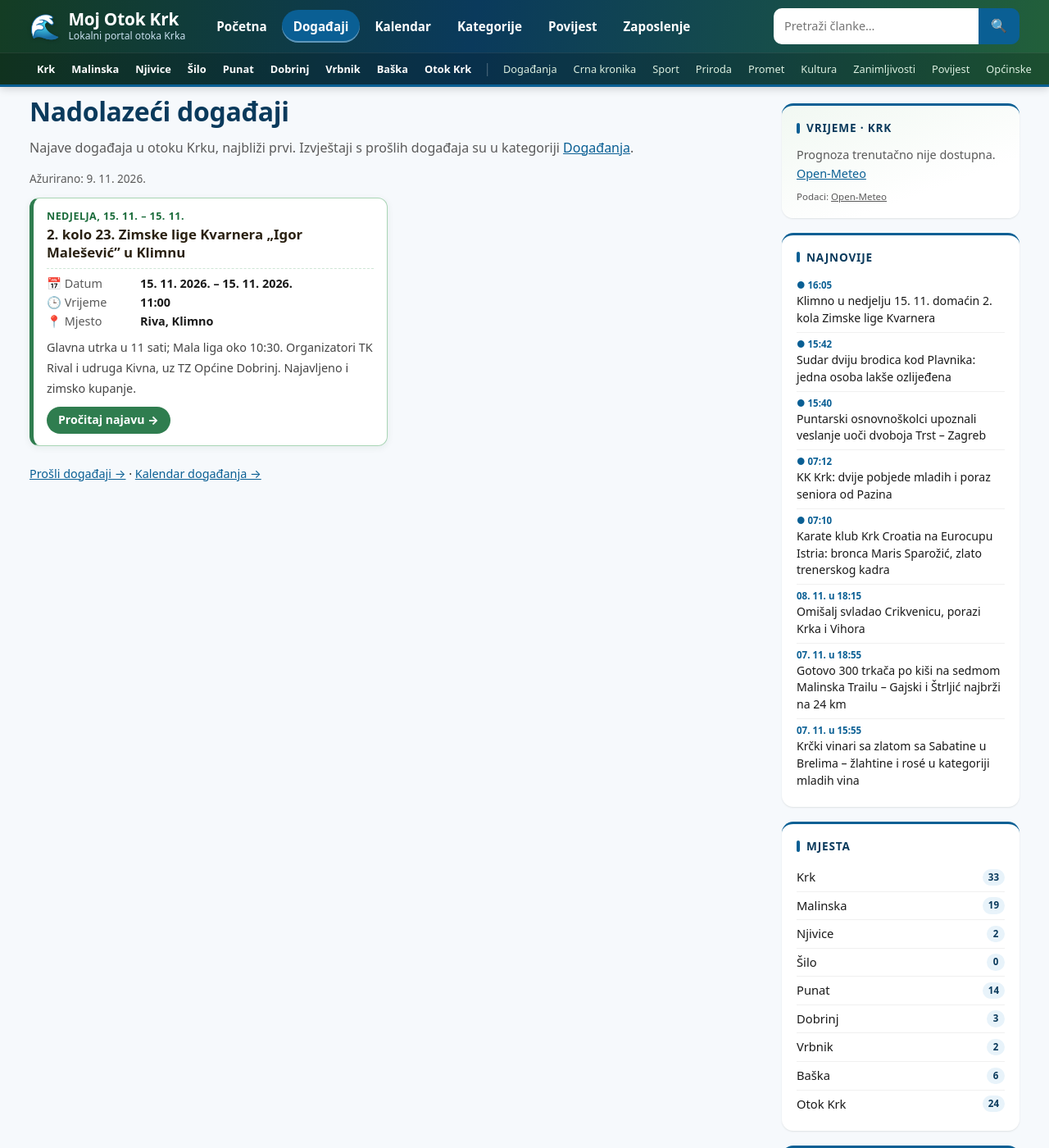
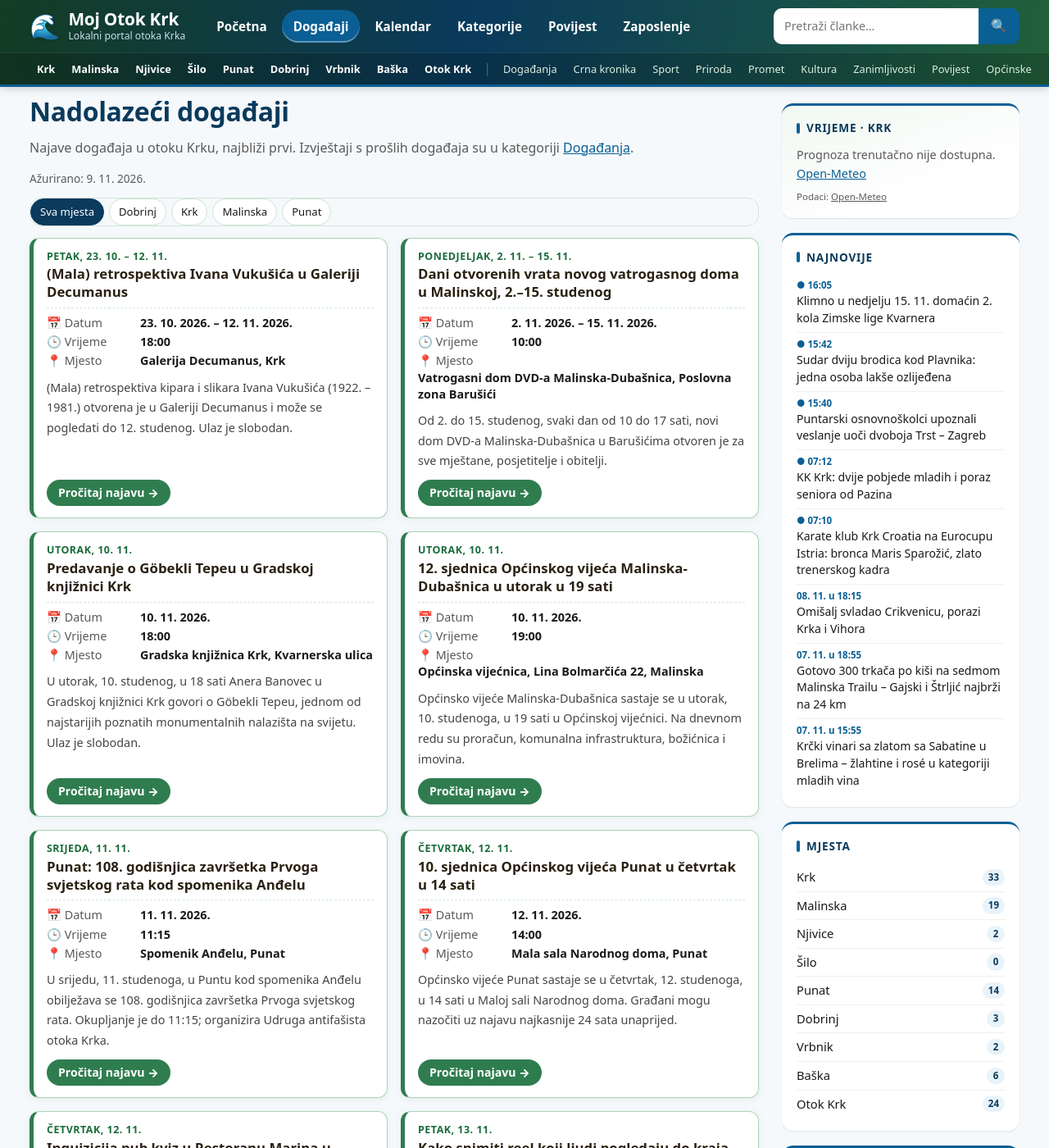
Before and after one commit to MojGK/moj-otok-krk, a Jekyll site: the page built from dogadaji.md, in a window 1280 px wide and 1400 px high. Shown: the whole window at 82% size. Built offline with Jekyll 4.4.1, drawn with Linux system fonts in a browser that asks for light colours; some of the changed text lies outside the part shown.

Commit message:
fix: dogadjanja.yml – ukloni YAML '...' korupciju, regeneriraj nadolazeće

```diff
--- a/_data/dogadjanja.yml
+++ b/_data/dogadjanja.yml
@@ -2,222 +2,125 @@
 # Upute: _data/README-zaposlenje-dogadjanja.md
 azurirano: 2026-11-09
 dogadjaji:
-  - naziv: '2. kolo 23. Zimske lige Kvarnera „Igor Malešević” u Klimnu'
-    datum: 2026-11-15
+  - naziv: "(Mala) retrospektiva Ivana Vukušića u Galeriji Decumanus"
+    datum: 2026-10-23
+    datum_do: 2026-11-12
+    vrijeme: "18:00"
+    mjesto: "Galerija Decumanus, Krk"
+    grad: Krk
+    opis: "(Mala) retrospektiva kipara i slikara Ivana Vukušića (1922. – 1981.) otvorena je u Galeriji Decumanus i može se pogledati do 12. studenog. Ulaz je slobodan."
+    link: /ivan-vukusic-mala-retrospektiva-decumanus/
+  - naziv: "Dani otvorenih vrata novog vatrogasnog doma u Malinskoj, 2.–15. studenog"
+    datum: 2026-11-02
     datum_do: 2026-11-15
-    vrijeme: "11:00"
-    mjesto: Riva, Klimno
-    grad: Dobrinj
-    opis: Glavna utrka u 11 sati; Mala liga oko 10:30. Organizatori TK Rival i udruga Kivna, uz TZ Općine Dobrinj. Najavljeno i zimsko kupanje.
-    link: /zimska-liga-kvarnera-klimno-2-kolo/
-  - naziv: '„Misec hrvaskoga libra” na Korniću: Irena Plejić Premec i vlč. Zvonimir Badurina Dudić'
-    datum: 2026-11-07
-    datum_do: 2026-11-07
-    vrijeme: "18:00"
-    mjesto: Etno kuća (Muzej), Kamenica 16, Kornić
-    grad: Krk
-    opis: Katedra Čakavskog sabora Kornić obilježava Mjesec hrvatske knjige predstavljanjem knjiga Irene Plejić Premec i vlč. Zvonimira Badurine Dudića.
-    link: /misec-hrvaskoga-libra-na-kornic/
-  - naziv: 'Malinska Outdoor Weekend: trail, hiking i bicikl 7. i 8. studenog'
-    datum: 2026-11-07
-    datum_do: 2026-11-08
-    vrijeme: "09:00"
-    mjesto: Hotel Malin (subota) i riva kod DUBoaka (nedjelja), Malinska
-...
+    vrijeme: "10:00"
+    mjesto: "Vatrogasni dom DVD-a Malinska-Dubašnica, Poslovna zona Barušići"
     grad: Malinska
-...
-    opis: Peti Malinska Outdoor Weekend 7. i 8. studenog donosi sedmi Malinska Trail (14 i 24
-  km), vođeni Hike od 12,5 km i nedjeljne biciklističke ture od 18 i 32 km, uz
-...
-    link: /malinska-outdoor-weekend-2026/
-  - naziv: „Mačak u šeširu” u subotu u 10 sati u Kinu Krk
-...
-    datum: 2026-11-07
-    vrijeme: "10:00"
-    mjesto: Kino Krk, Trg bana Josipa Jelačića 2
-...
-    grad: Krk
-...
-    opis: U subotu, 7. studenoga, u 10 sati u Kinu Krk prikazuje se sinkronizirani animirani
-  film „Mačak u šeširu”. Ulaznice na Mojekarte od
-...
-    link: /macak-u-sesiru-kino-krk/
-  - naziv: 'Košarkaška subota: mlađi kadeti vs Sveti Matej u 13:45, seniori vs Pazin u 17:00'
-    datum: 2026-11-07
-    datum_do: 2026-11-07
-    vrijeme: "13:45"
-    mjesto: Dvorana srednje škole, Krk
-...
-    grad: Krk
-...
-    opis: U subotu, 7. studenoga, u dvorani srednje škole KK Krk igra dvije utakmice – mlađi
-  kadeti u 13:45 protiv Svetog Mateja, seniori u 17:00 protiv Pazina.
-...
-    link: /kk-krk-subota-sveti-matej-pazin/
-  - naziv: Predavanje o Göbekli Tepeu u Gradskoj knjižnici Krk
-...
+    opis: "Od 2. do 15. studenog, svaki dan od 10 do 17 sati, novi dom DVD-a Malinska-Dubašnica u Barušićima otvoren je za sve mještane, posjetitelje i obitelji."
+    link: /dani-otvorenih-vrata-vatrogasni-dom-malinska/
+  - naziv: "Predavanje o Göbekli Tepeu u Gradskoj knjižnici Krk"
     datum: 2026-11-10
     vrijeme: "18:00"
-    mjesto: Gradska knjižnica Krk, Kvarnerska ulica
-...
+    mjesto: "Gradska knjižnica Krk, Kvarnerska ulica"
     grad: Krk
-...
-    opis: U utorak, 10. studenog, u 18 sati Anera Banovec u Gradskoj knjižnici Krk govori o
-  Göbekli Tepeu, jednom od najstarijih poznatih monumentalnih nalazišta na svije
-...
+    opis: "U utorak, 10. studenog, u 18 sati Anera Banovec u Gradskoj knjižnici Krk govori o Göbekli Tepeu, jednom od najstarijih poznatih monumentalnih nalazišta na svijetu. Ulaz je slobodan."
     link: /gobekli-tepe-predavanje-krk/
-  - naziv: 12. sjednica Općinskog vijeća Malinska-Dubašnica u utorak u 19 sati
-...
+  - naziv: "12. sjednica Općinskog vijeća Malinska-Dubašnica u utorak u 19 sati"
     datum: 2026-11-10
     vrijeme: "19:00"
-    mjesto: Općinska vijećnica, Lina Bolmarčića 22, Malinska
-...
+    mjesto: "Općinska vijećnica, Lina Bolmarčića 22, Malinska"
     grad: Malinska
-...
-    opis: Općinsko vijeće Malinska-Dubašnica sastaje se u utorak, 10. studenoga, u 19 sati u
-  Općinskoj vijećnici. Na dnevnom redu su proračun, komunalna infrastruktura, b
-...
+    opis: "Općinsko vijeće Malinska-Dubašnica sastaje se u utorak, 10. studenoga, u 19 sati u Općinskoj vijećnici. Na dnevnom redu su proračun, komunalna infrastruktura, božićnica i imovina."
     link: /malinska-12-sjednica-opcinskog-vijeca/
-  - naziv: 'Punat: 108. godišnjica završetka Prvoga svjetskog rata kod spomenika Anđelu'
+  - naziv: "Punat: 108. godišnjica završetka Prvoga svjetskog rata kod spomenika Anđelu"
     datum: 2026-11-11
     vrijeme: "11:15"
-    mjesto: Spomenik Anđelu, Punat
-...
+    mjesto: "Spomenik Anđelu, Punat"
     grad: Punat
-...
-    opis: U srijedu, 11. studenoga, u Puntu kod spomenika Anđelu obilježava se 108. godišnjica
-  završetka Prvoga svjetskog rata. Okupljanje je do 11:15; organizira Udruga
-...
+    opis: "U srijedu, 11. studenoga, u Puntu kod spomenika Anđelu obilježava se 108. godišnjica završetka Prvoga svjetskog rata. Okupljanje je do 11:15; organizira Udruga antifašista otoka Krka."
     link: /punat-108-godisnjica-prvog-svjetskog-rata/
-  - naziv: 10. sjednica Općinskog vijeća Punat u četvrtak u 14 sati
-...
+  - naziv: "10. sjednica Općinskog vijeća Punat u četvrtak u 14 sati"
     datum: 2026-11-12
     vrijeme: "14:00"
-    mjesto: Mala sala Narodnog doma, Punat
-...
+    mjesto: "Mala sala Narodnog doma, Punat"
     grad: Punat
-...
-    opis: Općinsko vijeće Punat sastaje se u četvrtak, 12. studenoga, u 14 sati u Maloj sali
-  Narodnog doma. Građani mogu nazočiti uz najavu najkasnije 24 sata unaprijed.
-...
+    opis: "Općinsko vijeće Punat sastaje se u četvrtak, 12. studenoga, u 14 sati u Maloj sali Narodnog doma. Građani mogu nazočiti uz najavu najkasnije 24 sata unaprijed."
     link: /punat-10-sjednica-opcinskog-vijeca/
-  - naziv: Inquizicija pub kviz u Restoranu Marina u Puntu
-...
+  - naziv: "Inquizicija pub kviz u Restoranu Marina u Puntu"
     datum: 2026-11-12
     vrijeme: "19:00"
-    mjesto: Restoran Marina (Puntica), Punat
-...
+    mjesto: "Restoran Marina (Puntica), Punat"
     grad: Punat
-...
-    opis: U četvrtak, 12. studenoga, u 19 sati u Restoranu Marina u Puntu igra se Inquizicija
-  pub kviz općeg znanja. Ekipe od dvoje do petero, sudjelovanje besplatno, uz
-...
+    opis: "U četvrtak, 12. studenoga, u 19 sati u Restoranu Marina u Puntu igra se Inquizicija pub kviz općeg znanja. Ekipe od dvoje do petero, sudjelovanje besplatno, uz prijavu."
     link: /inquizicija-pub-kviz-marina-punat/
-  - naziv: Kako snimiti reel koji ljudi pogledaju do kraja – edukacija Ivane Predovan u Krku
-...
+  - naziv: "Kako snimiti reel koji ljudi pogledaju do kraja – edukacija Ivane Predovan u Krku"
     datum: 2026-11-13
     vrijeme: "17:00"
-    mjesto: Mala vijećnica, Krk
-...
+    mjesto: "Mala vijećnica, Krk"
     grad: Krk
-...
-    opis: Udruga Žene za otok u petak, 13. studenoga, u 17 sati u Maloj vijećnici u Krku organizira
-  besplatnu edukaciju Ivane Predovan o snimanju reelsa. Prijava je obave
-...
+    opis: "Udruga Žene za otok u petak, 13. studenoga, u 17 sati u Maloj vijećnici u Krku organizira besplatnu edukaciju Ivane Predovan o snimanju reelsa. Prijava je obavezna."
     link: /kako-snimiti-reel-zene-za-otok/
-  - naziv: Komedija „Vojni rok” u Hotelu Malin
-...
+  - naziv: "Komedija „Vojni rok” u Hotelu Malin"
     datum: 2026-11-13
     vrijeme: "19:30"
-    mjesto: Hotel Malin, Malinska
-...
+    mjesto: "Hotel Malin, Malinska"
     grad: Malinska
-...
-    opis: Strogi narednik Kukavica i ročnik Krešica u petak, 13. studenog, u 19.30 dolaze u
-  Hotel Malin – komedija u kojoj publika glasanjem sudjeluje u radnji. Ulaznice
-...
+    opis: "Strogi narednik Kukavica i ročnik Krešica u petak, 13. studenog, u 19.30 dolaze u Hotel Malin – komedija u kojoj publika glasanjem sudjeluje u radnji. Ulaznice 17 €."
     link: /vojni-rok-hotel-malin/
-  - naziv: Besplatnim autobusom iz Krka na plesnu predstavu „Last Shelter” u HNK Zajc, 14. studenoga
-...
+  - naziv: "Besplatnim autobusom iz Krka na plesnu predstavu „Last Shelter” u HNK Zajc, 14. studenoga"
     datum: 2026-11-14
     vrijeme: "16:30"
-    mjesto: Polazak s Autobusnog kolodvora Krk; predstava u HNK Ivana pl. Zajca, Rijeka
-...
+    mjesto: "Polazak s Autobusnog kolodvora Krk; predstava u HNK Ivana pl. Zajca, Rijeka"
     grad: Krk
-...
-    opis: U subotu, 14. studenoga, autobus u 16:30 vozi besplatno iz Krka na plesnu predstavu
-  „Last Shelter” Sergea Aiméa Coulibalyja u HNK Ivana pl. Zajca (početak u 18
-...
+    opis: "U subotu, 14. studenoga, autobus u 16:30 vozi besplatno iz Krka na plesnu predstavu „Last Shelter” Sergea Aiméa Coulibalyja u HNK Ivana pl. Zajca (početak u 18 sati). Prvo kupite ulaznicu, zatim rezervirajte mjesto u autobusu."
     link: /last-shelter-hnk-zajc-besplatan-bus-krk/
-  - naziv: „Tražim muža” s Jelicom Brestovac zatvara Mjesec smijeha u Hotelu Malin
-...
+  - naziv: "Klimno u nedjelju 15. 11. domaćin 2. kola Zimske lige Kvarnera"
+    datum: 2026-11-15
+    vrijeme: "11:00"
+    mjesto: "Riva, Klimno"
+    grad: Dobrinj
+    opis: "Drugo kolo 23. Zimske lige Kvarnera „Igor Malešević” održava se u nedjelju, 15. studenoga, u Klimnu. Glavna utrka starta u 11 sati na rivi; Mala liga oko 10:30. Najavljeno je i zimsko kupanje."
+    link: /zimska-liga-kvarnera-klimno-2-kolo/
+  - naziv: "„Tražim muža” s Jelicom Brestovac zatvara Mjesec smijeha u Hotelu Malin"
     datum: 2026-11-20
     vrijeme: "19:30"
-    mjesto: Hotel Malin, Malinska
-...
+    mjesto: "Hotel Malin, Malinska"
     grad: Malinska
-...
-    opis: U petak, 20. studenog, u 19.30 Jelica Brestovac komedijom „Tražim muža” zatvara ovogodišnji
-  Mjesec smijeha u Hotelu Malin. Nakon predstave slijedi druženje uz D
-...
+    opis: "U petak, 20. studenog, u 19.30 Jelica Brestovac komedijom „Tražim muža” zatvara ovogodišnji Mjesec smijeha u Hotelu Malin. Nakon predstave slijedi druženje uz DJ-a."
     link: /trazim-muza-hotel-malin/
-  - naziv: Klapa Vejanke 21. studenoga slave 10 godina – koncert „Naše pjesme, naši snovi”
-...
+  - naziv: "Klapa Vejanke 21. studenoga slave 10 godina – koncert „Naše pjesme, naši snovi”"
     datum: 2026-11-21
     vrijeme: "19:00"
-    mjesto: Sportska dvorana OŠ „Fran Krsto Frankopan” / MŠ Krk
-...
+    mjesto: "Sportska dvorana OŠ „Fran Krsto Frankopan” / MŠ Krk"
     grad: Krk
-...
-    opis: Ženska klapa Vejanke u subotu, 21. studenoga, u 19 sati u školskoj sportskoj dvorani
-  u Krku obljetničkim koncertom obilježava 10 godina. Ulaz je slobodan; gosti
-...
+    opis: "Ženska klapa Vejanke u subotu, 21. studenoga, u 19 sati u školskoj sportskoj dvorani u Krku obljetničkim koncertom obilježava 10 godina. Ulaz je slobodan; gosti klapa Skalin."
     link: /vejanke-10-godina-koncert/
-  - naziv: Tečaj za trudnice u Domu zdravlja Krk od 23. studenoga
-...
+  - naziv: "Tečaj za trudnice u Domu zdravlja Krk od 23. studenoga"
     datum: 2026-11-23
     vrijeme: "17:00"
-    mjesto: Knjižnica Doma zdravlja Krk
-...
+    mjesto: "Knjižnica Doma zdravlja Krk"
     grad: Krk
-...
-    opis: Tečaj pripreme trudnica za porod i majčinstvo počinje u ponedjeljak, 23. studenoga,
-  u 17 sati u knjižnici Doma zdravlja Krk. Prijave telefonom ili e-poštom.
-...
+    opis: "Tečaj pripreme trudnica za porod i majčinstvo počinje u ponedjeljak, 23. studenoga, u 17 sati u knjižnici Doma zdravlja Krk. Prijave telefonom ili e-poštom."
     link: /tecaj-trudnice-dom-zdravlja-krk/
-  - naziv: 'STRUKON – Dan poduzetništva u Puntu 3.0: 27. studenoga u Marini Punat'
+  - naziv: "STRUKON – Dan poduzetništva u Puntu 3.0: 27. studenoga u Marini Punat"
     datum: 2026-11-27
     vrijeme: "09:00"
-    mjesto: Marina Punat
-...
+    mjesto: "Marina Punat"
     grad: Punat
-...
-    opis: Osma strukovna konferencija STRUKON održat će se u petak, 27. studenoga od 9 sati
-  u Marini Punat – o Zakonu o strancima, transparentnosti plaća, Fiskalizaciji 2
-...
+    opis: "Osma strukovna konferencija STRUKON održat će se u petak, 27. studenoga od 9 sati u Marini Punat – o Zakonu o strancima, transparentnosti plaća, Fiskalizaciji 2.0, porezima za 2027. i AI alatima. Ulaz je slobodan, uz prijavu."
     link: /strukon-dan-poduzetnistva-punat-2026/
-  - naziv: 'Advent u Krku 2026.: lampice 29. studenoga u 17 sati, program do Nove godine'
+  - naziv: "Advent u Krku 2026.: lampice 29. studenoga u 17 sati, program do Nove godine"
     datum: 2026-11-29
     datum_do: 2026-12-31
     vrijeme: "17:00"
-    mjesto: Polukupola pored Velog parka, Krk
-...
+    mjesto: "Polukupola pored Velog parka, Krk"
     grad: Krk
-...
-    opis: Šesto izdanje Adventa u Krku počinje 29. studenoga u 17 sati paljenjem lampica uz
-  DJ-a Lucu Montecchija. Program traje kroz prosinac do dočeka Nove godine 31. 1
-...
+    opis: "Šesto izdanje Adventa u Krku počinje 29. studenoga u 17 sati paljenjem lampica uz DJ-a Lucu Montecchija. Program traje kroz prosinac do dočeka Nove godine 31. 12."
     link: /advent-u-krku-2026/
-  - naziv: Perpetuum Jazzile stiže na Advent u Malinskoj, 16. prosinca u Bogovićima
-...
+  - naziv: "Perpetuum Jazzile stiže na Advent u Malinskoj, 16. prosinca u Bogovićima"
     datum: 2026-12-16
-    datum_do: 2026-12-16
     vrijeme: "20:00"
-    mjesto: Školska sportska dvorana, Bogovići, Malinska
-...
+    mjesto: "Školska sportska dvorana, Bogovići, Malinska"
     grad: Malinska
-...
-    opis: Svjetski poznata vokalna skupina Perpetuum Jazzile nastupit će u srijedu, 16. prosinca
-  u 20 sati, u školskoj sportskoj dvorani u Bogovićima. Ulaznice su na Even
-...
+    opis: "Svjetski poznata vokalna skupina Perpetuum Jazzile nastupit će u srijedu, 16. prosinca u 20 sati, u školskoj sportskoj dvorani u Bogovićima. Ulaznice su na Eventimu te na Petrolovim i Croduxovim postajama."
     link: /perpetuum-jazzile-advent-malinska/
```
